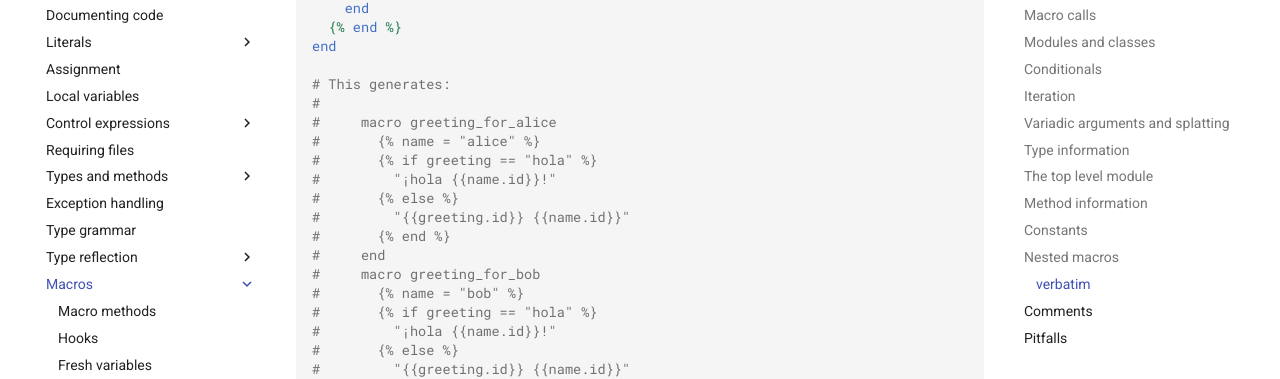
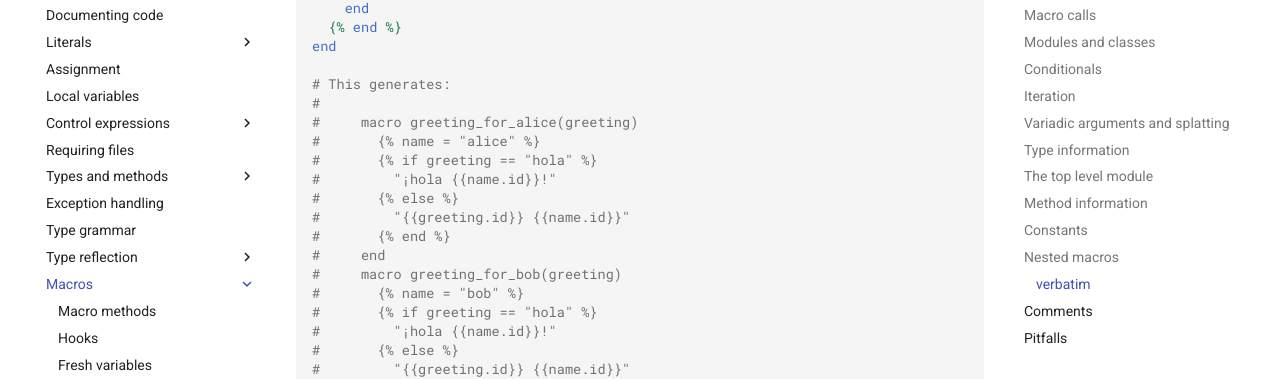
Before and after one commit to crystal-lang/crystal-book, an MkDocs documentation site: the page built from docs/syntax_and_semantics/macros/README.md, in a window 1280 px wide and 900 px high, scrolled down 8349 px. Shown: the part 147-526 px from the top of the window. Built offline with MkDocs 1.6.1 and Material for MkDocs 9.7.7, drawn with Linux system fonts in a browser that asks for light colours; nearby versions of some CDN libraries; library files that are not in the unit come from our copies; comment, search, counter and statistics services are not loaded.

Commit message:
Add missing '(greeting)' in another place

```diff
--- a/docs/syntax_and_semantics/macros/README.md
+++ b/docs/syntax_and_semantics/macros/README.md
@@ -404,7 +404,7 @@ end
 
 # This generates:
 #
-#     macro greeting_for_alice
+#     macro greeting_for_alice(greeting)
 #       {% name = "alice" %}
 #       {% if greeting == "hola" %}
 #         "¡hola {{name.id}}!"
@@ -412,7 +412,7 @@ end
 #         "{{greeting.id}} {{name.id}}"
 #       {% end %}
 #     end
-#     macro greeting_for_bob
+#     macro greeting_for_bob(greeting)
 #       {% name = "bob" %}
 #       {% if greeting == "hola" %}
 #         "¡hola {{name.id}}!"
```
